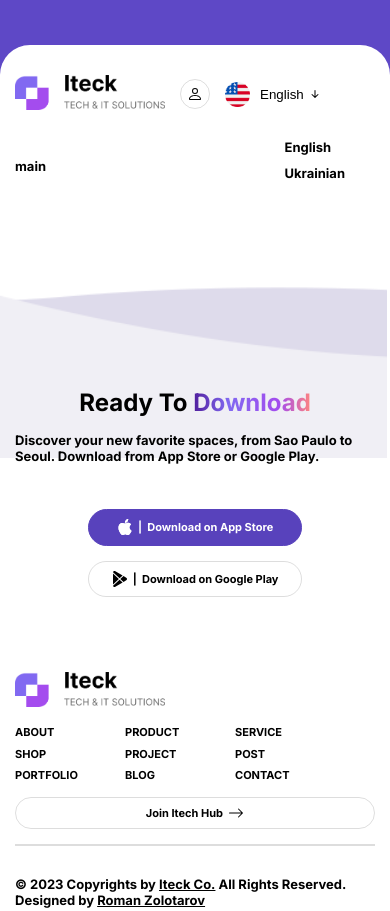
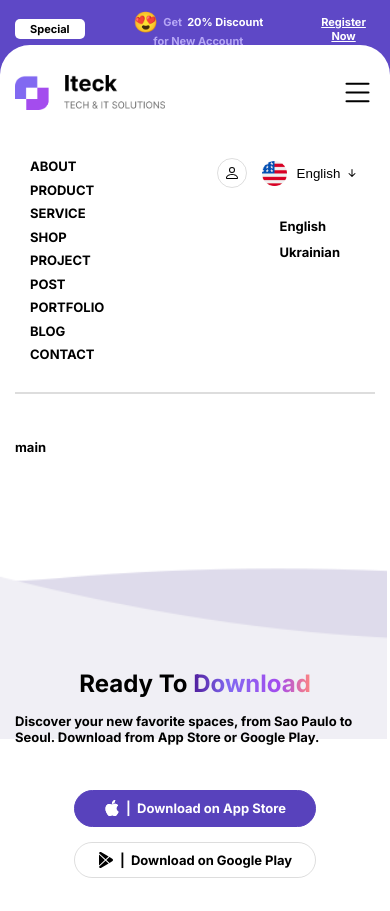
Before and after one commit to Amber2703/itech, a website built with Vite: page index.html in a window 390 px wide. Shown: the top 911 px of the page. Built offline with nearby package versions, Linux system fonts and the light colour scheme.

Commit message:
header menu mobile, ad section

```diff
--- a/index.html
+++ b/index.html
@@ -7,12 +7,41 @@
     <title>Vite App</title>
   </head>
   <body>
-    <div class="top-banner"></div>
+    <div class="top-banner">
+      <div class="container top-banner__container">
+        <a class="button_white" href="./pages/contact/index.html">Special</a>
+        <span class="top-banner__text">
+          <span class="text_emoji">&#128525;</span>
+          <span class="text_purple"> Get </span>
+          20% Discount
+          <span class="text_purple">for New Account</span>
+        </span>
+        <a class="link_small" href="./pages/contact/index.html">Register Now</a>
+      </div>
+    </div>
     <header>
       <div class="container header__container">
+        <div class="header__triggers">
           <a href="#">
             <img class="logo" src="./assets/images/logo.png" alt="logo" />
           </a>
+          <button class="header__mobile-trigger">
+            <svg
+              xmlns="http://www.w3.org/2000/svg"
+              width="16"
+              height="16"
+              fill="currentColor"
+              class="bi bi-list"
+              viewBox="0 0 16 16"
+            >
+              <path
+                fill-rule="evenodd"
+                d="M2.5 12a.5.5 0 0 1 .5-.5h10a.5.5 0 0 1 0 1H3a.5.5 0 0 1-.5-.5zm0-4a.5.5 0 0 1 .5-.5h10a.5.5 0 0 1 0 1H3a.5.5 0 0 1-.5-.5zm0-4a.5.5 0 0 1 .5-.5h10a.5.5 0 0 1 0 1H3a.5.5 0 0 1-.5-.5z"
+              />
+            </svg>
+          </button>
+        </div>
+        <div class="header__menu">
           <nav class="navigation header__navigation">
             <ul>
               <li>
@@ -29,7 +58,7 @@
               </li>
               <li>
                 <a class="link" href="./pages/project/index.html"
-                >Project&nbsp;
+                  >Project&nbsp;&nbsp;
                   <svg
                     xmlns="http://www.w3.org/2000/svg"
                     width="10"
@@ -49,7 +78,9 @@
                 <a class="link" href="./pages/post/index.html">Post</a>
               </li>
               <li class="header__link_tablet header__link_tablet_two">
-              <a class="link" href="./pages/portfolio/index.html">Portfolio</a>
+                <a class="link" href="./pages/portfolio/index.html"
+                  >Portfolio</a
+                >
               </li>
               <li class="header__link_tablet header__link_tablet_three">
                 <a class="link" href="./pages/blog/index.html">Blog</a>
@@ -94,6 +125,7 @@
             <div class="header__langs">
               <a href="#">English</a>
               <a href="#">Ukrainian</a>
+            </div>
           </div>
         </div>
       </div>
@@ -205,10 +237,10 @@
           </a>
         </div>
         <div class="footer__bottom">
-          © 2023 Copyrights by <a href="#" class="link">Iteck Co.</a> All Rights
+          © 2022 Copyrights by <a href="#" class="link">Iteck Co.</a> All Rights
           Reserved. Designed by
-          <a class="link" href="https://github.com/Amber2703" target="_blank"
-            >Roman Zolotarov</a
+          <a class="link" href="https://github.com/andrian-kars" target="_blank"
+            >andrian-kars</a
           >
         </div>
       </div>
--- a/style.scss
+++ b/style.scss
@@ -38,6 +38,7 @@ button {
   border: none;
   color: var(--black-color);
   outline: none;
+  cursor: pointer;
 }
 
 ul {
--- a/styles/buttons.scss
+++ b/styles/buttons.scss
@@ -53,4 +53,15 @@
   @media (min-width: v.$tablet) {
     --size: 40px;
   }
+
+  &_white {
+    background-color: var(--white-color);
+    color: var(--black-color);
+    height: 20px;
+    padding: 0 15px;
+    display: flex;
+    justify-content: center;
+    align-items: center;
+    border-radius: 5px;
+  }
 }
--- a/styles/footer.scss
+++ b/styles/footer.scss
@@ -82,11 +82,7 @@ footer {
     }
   }
 
-  .footer__language {
-    width: 208px;
-  }
-
-  .footer__buttons {
+   .footer__buttons {
     display: flex;
     flex-direction: column;
     gap: var(--gap);
--- a/styles/header.scss
+++ b/styles/header.scss
@@ -8,6 +8,27 @@
   background-repeat: no-repeat;
   background-size: cover;
   margin-bottom: -30px;
+  padding-bottom: -30px;
+  font: var(--smallest-font);
+  color: var(--white-color);
+
+  &__container {
+    display: flex;
+    justify-content: center;
+    align-items: center;
+    margin: 0 auto;
+    padding: 10px;
+    gap: var(--gap);
+    text-align: center;
+  }
+
+  &__text {
+    display: flex;
+    flex-wrap: wrap;
+    column-gap: 5px;
+    align-items: center;
+    justify-content: center;
+  }
 }
 
 header {
@@ -16,15 +37,59 @@ header {
   background-color: var(--white-color);
   border-top-right-radius: var(--top-radius);
   border-top-left-radius: var(--top-radius);
-
   padding: var(--gap) 0;
 
   .header__container {
     display: flex;
-    justify-content: space-between;
+    flex-direction: column;
+    gap: var(--gap);
+
+    @media (min-width: v.$tablet) {
+      flex-direction: row;
+  }
+  }
+
+.header__triggers {
+  display: flex;
+  justify-content: space-between;
+}
+
+.header__mobile-trigger {
+  transition: var(--transition);
+  svg {
+    width: 35px;
+    height: 35px;
+  }
+
+  &:hover, &:focus, &:active, &_active {
+    svg {
+      fill: var(--violett-color);
+    }
+  }
+}
+
+.header__menu {
+  flex: 1;
+  align-self: center;
+  display: flex;
+  align-items: flex-start;
+  justify-content: center;
+  padding: calc(var(--gap) * 2) var(--gap);
+  border-bottom: 2px solid var(--grey-color);
+
+  @media (min-width: v.$tablet) {
+    border: none;
     align-items: center;
+    padding: 0;
     gap: var(--gap);
+}
+}
+
+.header__mobile-trigger {
+  @media (min-width: v.$tablet) {
+    display: none;
   }
+}
 
   .header__buttons {
     position: relative;
@@ -101,7 +166,7 @@ header {
   .header__langs {
     position: absolute;
     top: 40px;
-    right: 0px;
+    right: -10px;
 
     background-color: var(--creame-color);
     padding: 15px 0;
@@ -118,7 +183,7 @@ header {
     }
 
     @media (min-width: v.$tablet) {
-      right: 0px;
+      right: -15px;
     }
 
     @media (min-width: v.$desktop) {
@@ -128,10 +193,26 @@ header {
 }
 
 .header__navigation {
-  display: none;
+  ul {
+    flex-wrap: wrap;
+    column-gap: var(--gap);
+  }
+
+  li {
+    width: 80px;
+    display: flex;
+    justify-content: flex-start;
+  }
 
   @media (min-width: v.$tablet) {
-    display: flex;
+    position: relative;
+    ul {
+      flex-wrap: nowrap;
+    }
+
+    li{
+      width: inherit;
+    }
   }
 }
 
--- a/styles/links.scss
+++ b/styles/links.scss
@@ -3,11 +3,18 @@
     transition: var(--transition);
     font-weight: bold;
 
-    &:hover, &:active, &:focus {
+    &:hover, &:active, &:focus, &_active {
         color: var(--violett-color);
     }
+
+    &_small {
+        font: var(--smallest-font);
+        text-decoration: underline;
+        color: var(--white-color);
+        white-space: normal;
+
+        &:hover, &:active, &:focus, &_active {
+            color: var(--blue-color);
+        }
+    }
 }
-
-.link_active {
-    color: var(--violett-color);
-}
--- a/styles/text.scss
+++ b/styles/text.scss
@@ -16,4 +16,12 @@
             #ff847f 100%
         );
     }
+
+    &_purple {
+        color: #b5a6f5;
+    }
+
+    &_emoji {
+        font-size: 20px;
+    }
 }
--- a/styles/variables.scss
+++ b/styles/variables.scss
@@ -7,7 +7,7 @@ $bigger-desktop: 1400px;
 
 :root {
   // font
-  --smaller-font: 700 11px "Inter", sans-serif;
+  --smallest-font: 700 11px "Inter", sans-serif;
   --font: 400 13px "Inter", sans-serif;
   --biggest-font: 700 24px "Inter", sans-serif;
 
```
Lines whose indentation alone changed are shown as unchanged.
